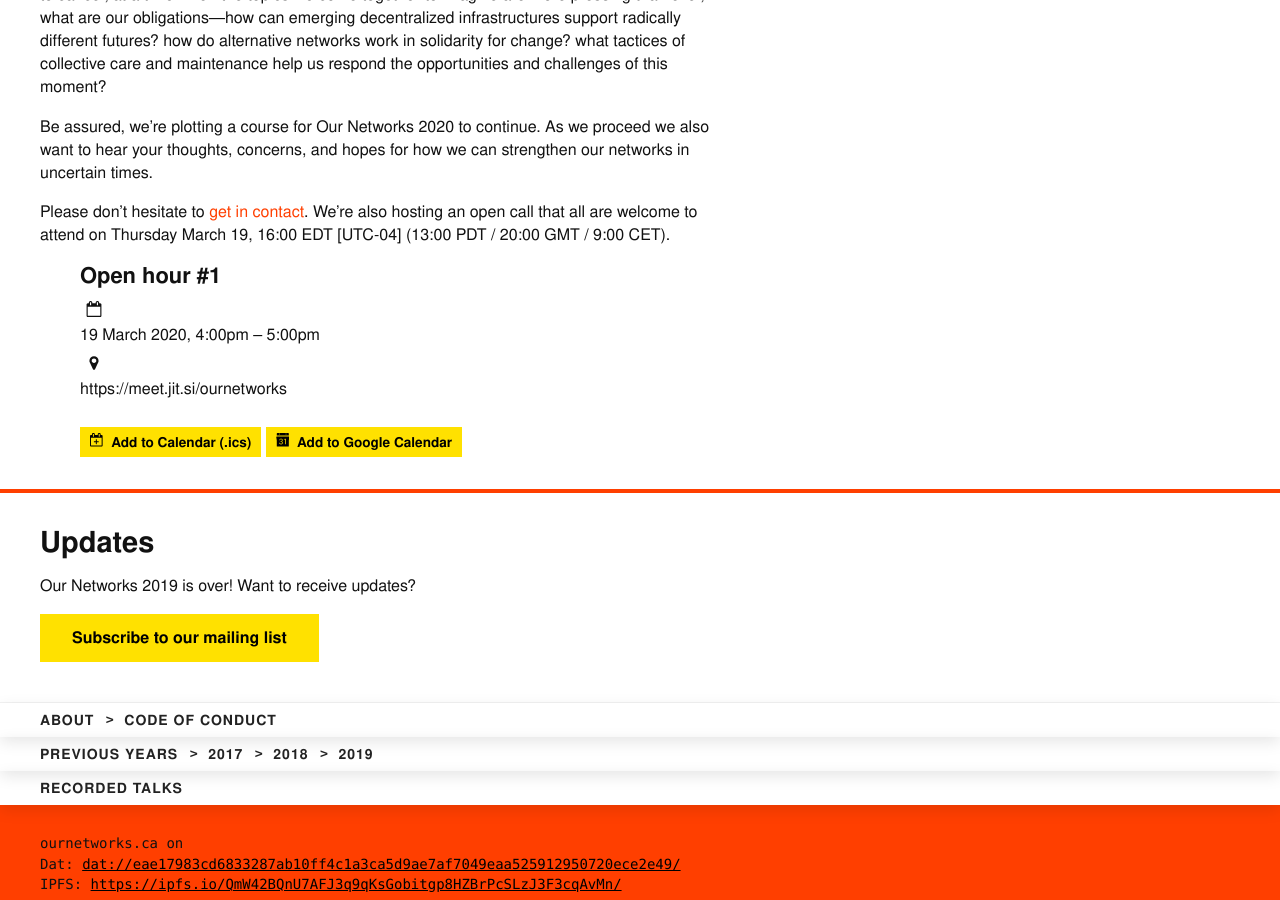
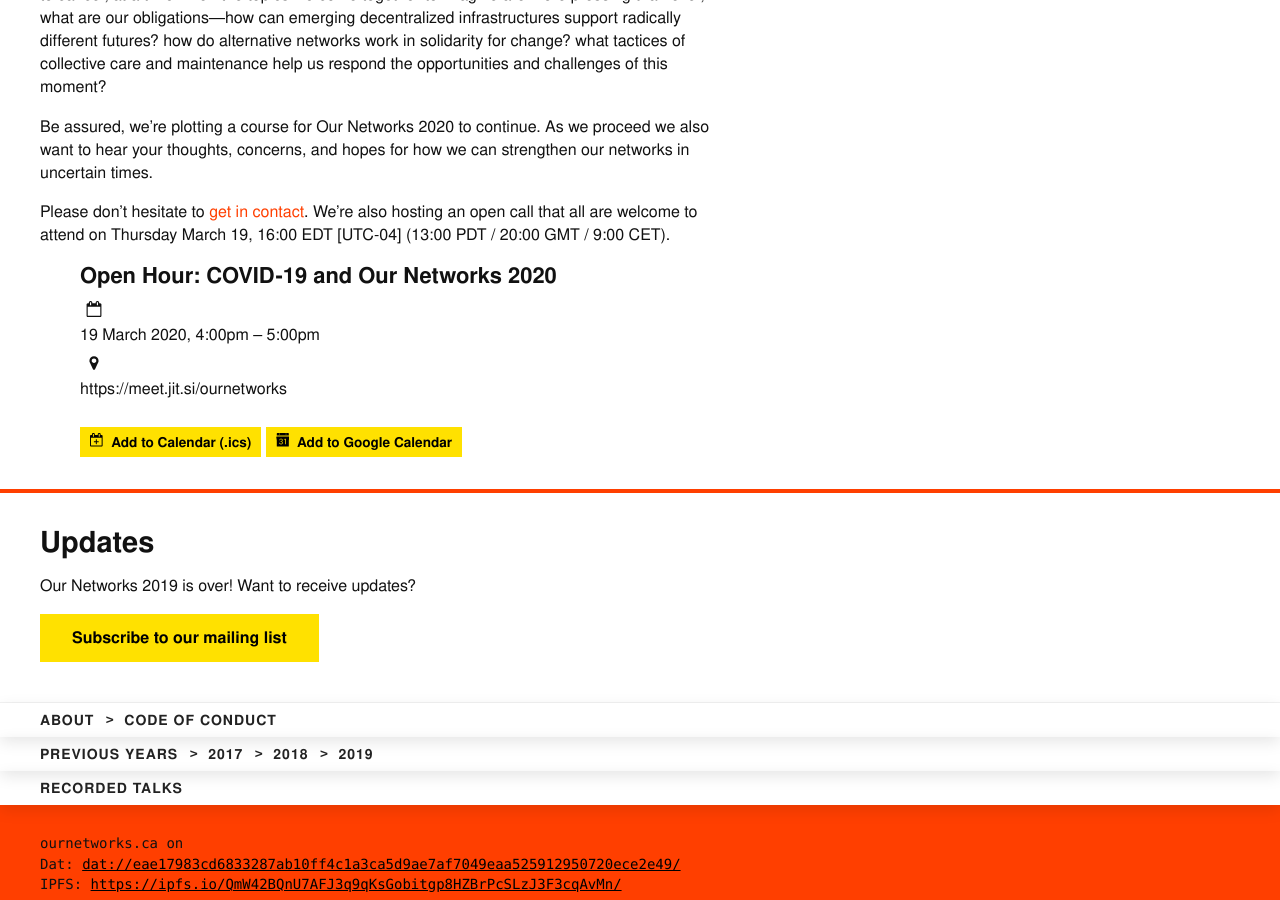
Before and after one commit to ournetworks/ournetworks.ca, a Jekyll site: the page built from index.md, in a window 1280 px wide and 900 px high, scrolled down 723 px. Built offline with Jekyll 4.4.1, drawn with Linux system fonts in a browser that asks for light colours.

Commit message:
fix call title

```diff
--- a/_data/events.yml
+++ b/_data/events.yml
@@ -1,4 +1,4 @@
-- title: "Open hour #1"
+- title: "Open Hour: COVID-19 and Our Networks 2020"
   type: call
   location: https://meet.jit.si/ournetworks
   date: 2020-03-19
```
